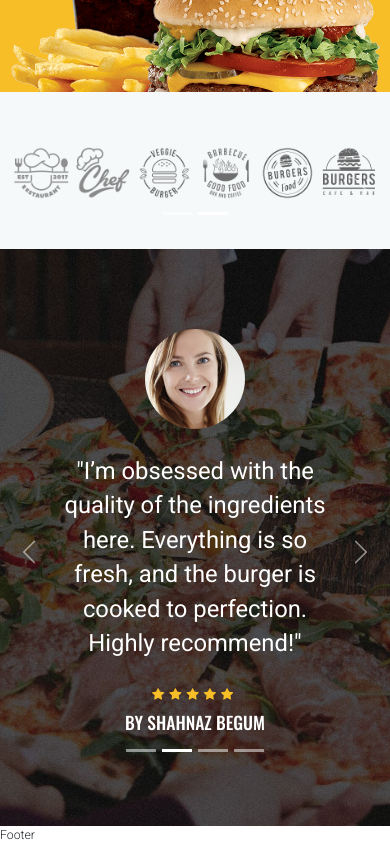
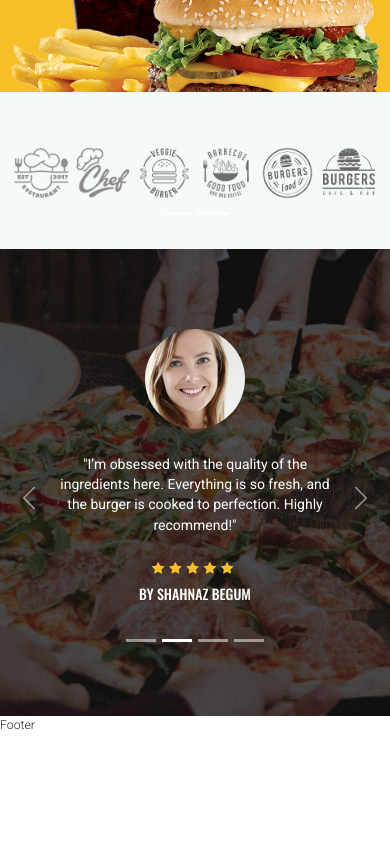
Before and after one commit to Mahmud-Alam/react-food-app, a React (Vite) app: page / in a window 390 px wide. Shown: the part 10782-11626 px from the top of the page. After the commit the page ends 11517 px from the top, so only its background shows below. Built offline with nearby package versions, Linux system fonts and the light colour scheme.

Commit message:
add css for review section

```diff
--- a/src/styles/HomeStyle.css
+++ b/src/styles/HomeStyle.css
@@ -312,7 +312,7 @@
   background-attachment: fixed;
 }
 
-.review_section .user_img img{
+.review_section .user_img img {
   width: 100px;
   height: 100px;
   object-fit: cover;
@@ -320,7 +320,7 @@
   margin-bottom: 25px;
 }
 
-.review_section .carousel.slide .carousel-inner .carousel-caption p{
+.review_section .carousel.slide .carousel-inner .carousel-caption p {
   font-size: 1.7rem;
   line-height: 1.45;
   font-weight: 400;
@@ -328,9 +328,19 @@
   margin-bottom: 25px;
 }
 
-.review_section .carousel.slide .carousel-inner .carousel-caption .item_rating i{
+.review_section
+  .carousel.slide
+  .carousel-inner
+  .carousel-caption
+  .item_rating
+  i {
   color: var(--yellow);
   padding-right: 5px;
+}
+
+.review_section .carousel.slide .carousel-inner .carousel-caption h5 {
+  font-size: 1rem;
+  margin-bottom: 2rem;
 }
 
 /* Media Query Mobile Devices */
@@ -391,4 +401,9 @@
     width: 70px;
     height: auto;
   }
+
+  /* Review Section */
+  .review_section .carousel.slide .carousel-inner .carousel-caption p {
+    font-size: 1rem;
+  }
 }
```
